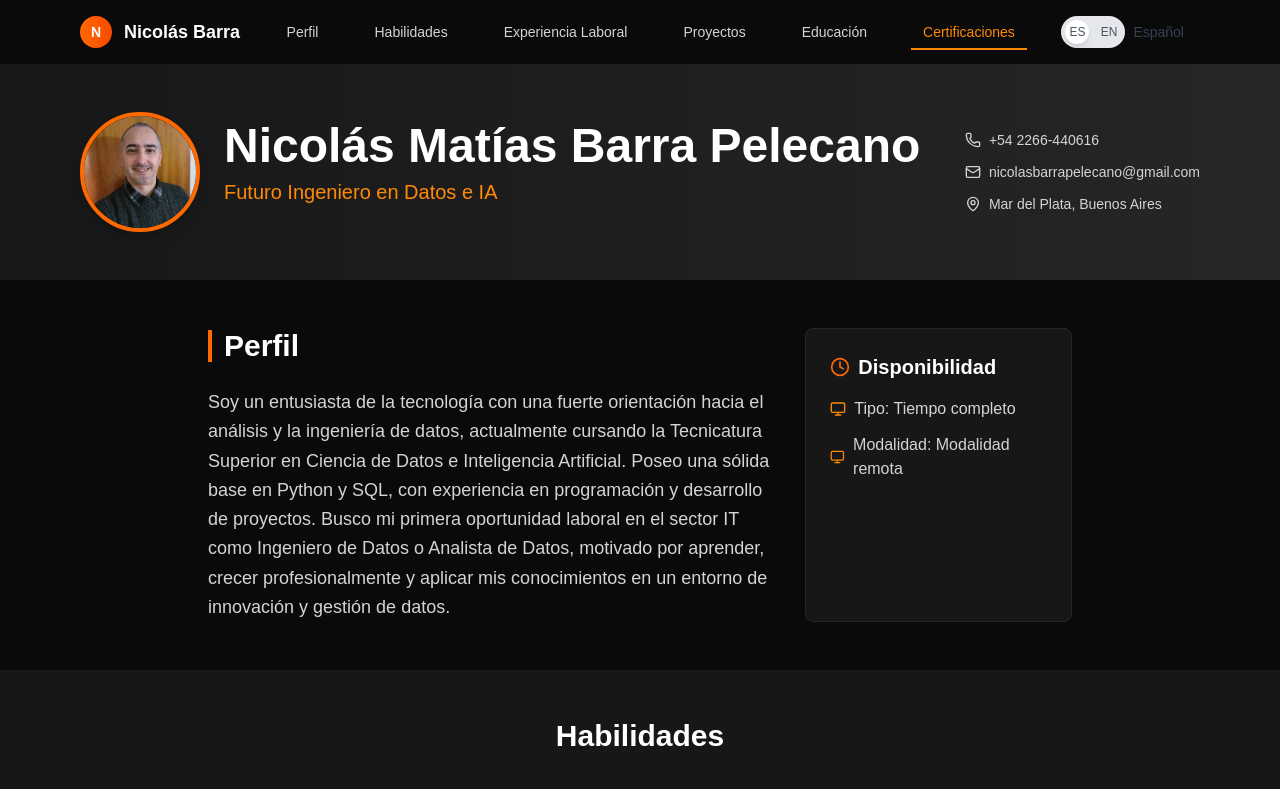
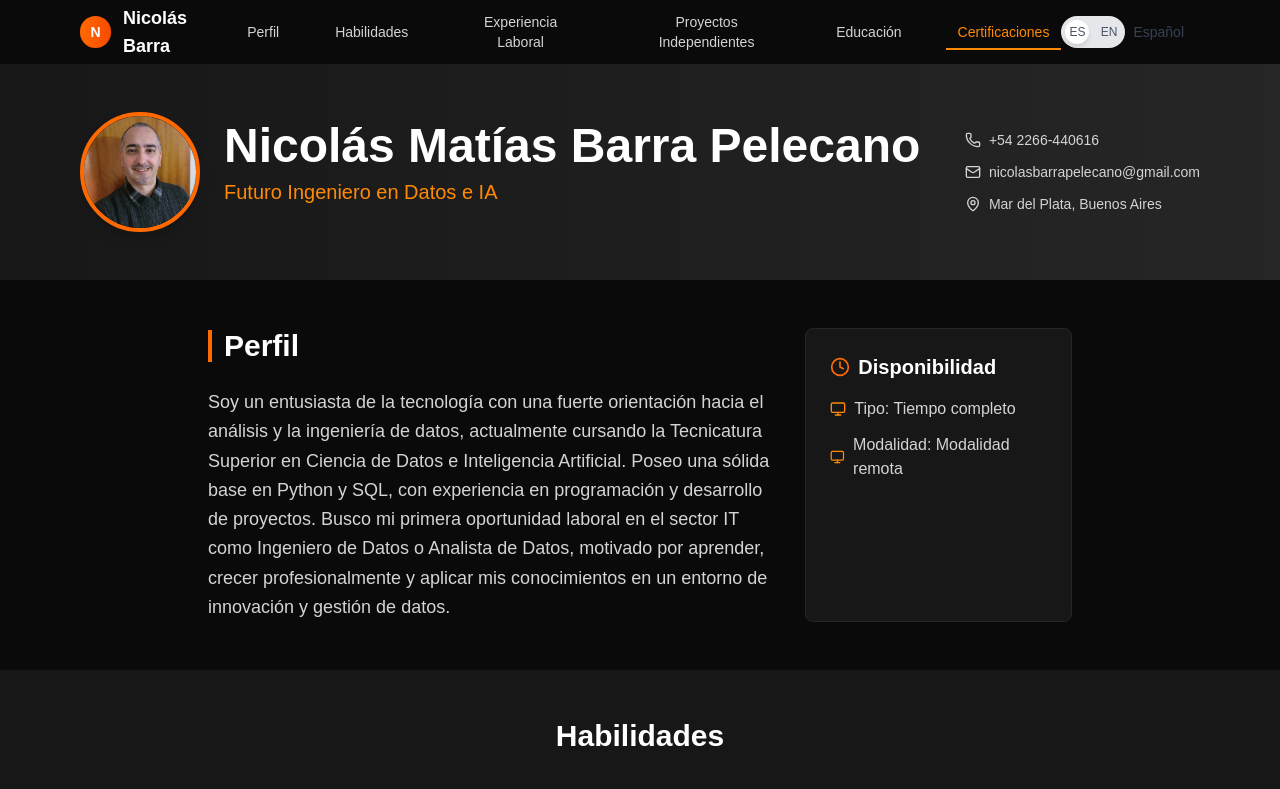
Before and after one commit to nikobarra/resume, a Next.js app: page / in a window 1280 px wide. Shown: the top 789 px of the page. Built offline with nearby package versions, Linux system fonts and the light colour scheme.

Commit message:
cambios en secciones

```diff
--- a/src/translations/en.ts
+++ b/src/translations/en.ts
@@ -67,7 +67,7 @@ export const en = {
 
     // Proyectos
     proyectos: {
-        title: "Projects",
+        title: "Freelance Projects",
         viewProject: "View Project",
         viewCode: "View Code",
         technologies: "Technologies",
--- a/src/translations/es.ts
+++ b/src/translations/es.ts
@@ -67,7 +67,7 @@ export const es = {
 
     // Proyectos
     proyectos: {
-        title: "Proyectos",
+        title: "Proyectos Independientes",
         viewProject: "Ver Proyecto",
         viewCode: "Ver Código",
         technologies: "Tecnologías",
```
